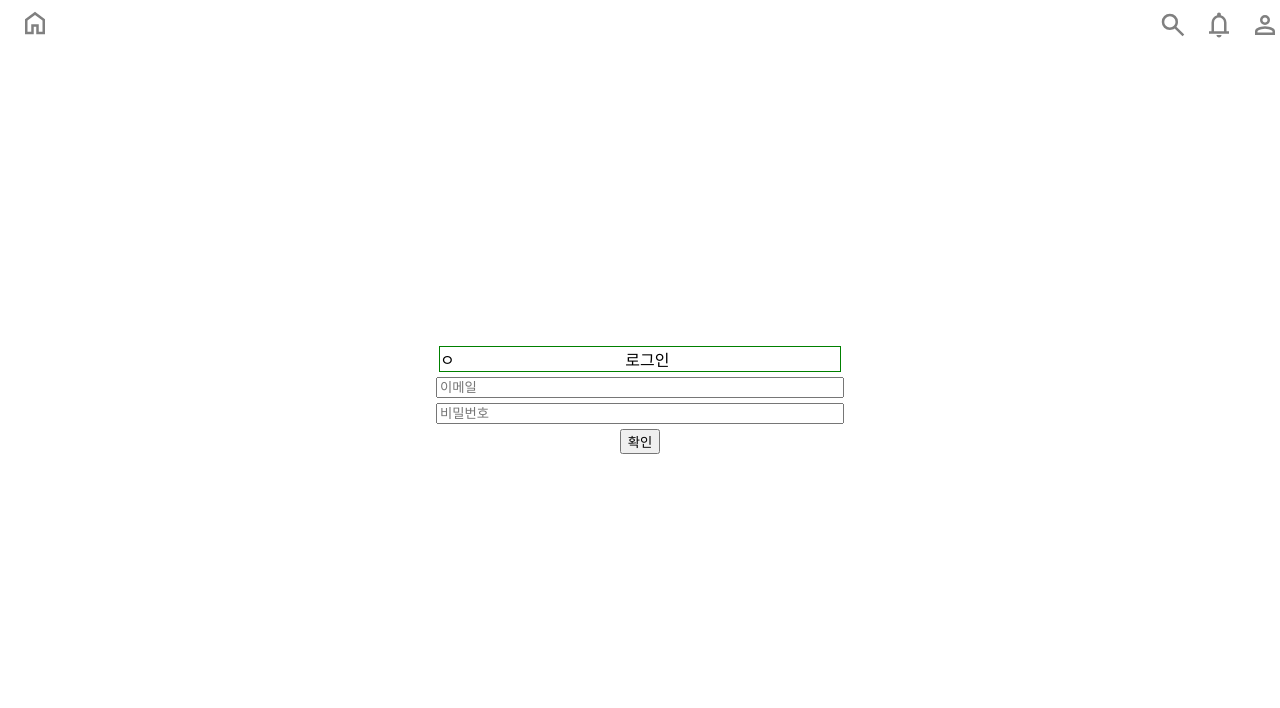
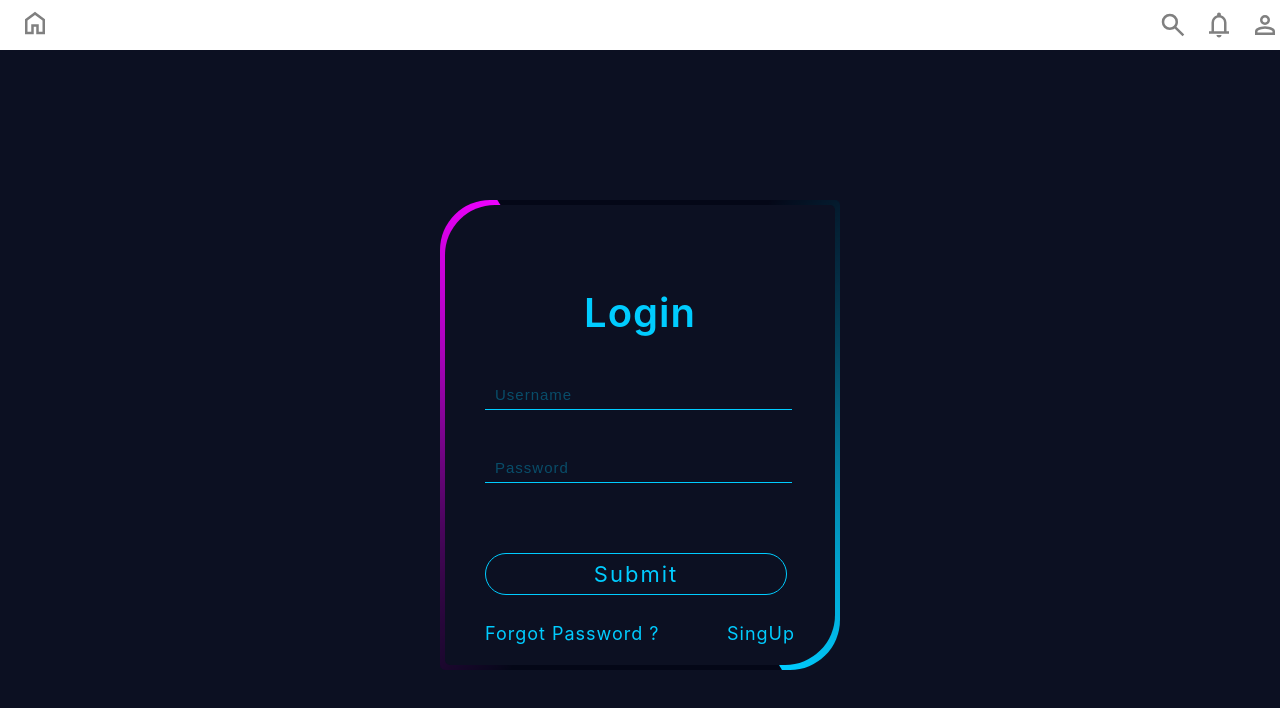
Before and after one commit to wnsgur1855/dma, a React (Create React App) app: page /login in a window 1280 px wide. Shown: the top 708 px of the page. Built offline with nearby package versions, Linux system fonts and the light colour scheme.

Commit message:
[feat]  | 로그인 폼

```diff
--- a/package.json
+++ b/package.json
@@ -6,11 +6,13 @@
     "@testing-library/jest-dom": "^5.17.0",
     "@testing-library/react": "^13.4.0",
     "@testing-library/user-event": "^13.5.0",
+    "axios": "^1.6.7",
     "date-fns": "^3.3.1",
     "react": "^18.2.0",
     "react-datepicker": "^6.1.0",
     "react-dom": "^18.2.0",
     "react-icons": "^5.0.1",
+    "react-query": "^3.39.3",
     "react-router-dom": "^6.22.1",
     "react-scripts": "5.0.1",
     "styled-components": "^6.1.8",
--- a/src/App.js
+++ b/src/App.js
@@ -1,8 +1,15 @@
 import React from 'react';
 import Router from './shared/Router';
+import { QueryClient } from 'react-query';
+import { QueryClientProvider } from 'react-query';
 
 function App() {
-  return <Router />;
+  const queryClient = new QueryClient();
+  return (
+    <QueryClientProvider client={queryClient}>
+      <Router />
+    </QueryClientProvider>
+  );
 }
 
 export default App;
--- a/src/components/Main/Memo.jsx
+++ b/src/components/Main/Memo.jsx
@@ -1,4 +1,6 @@
 import React, { useState } from 'react';
+import { useQuery } from 'react-query';
+import axios from 'axios';
 import styled from 'styled-components';
 import MemoCRUD from './MemoCRUD';
 import MemoPage from './MemoPage';
@@ -11,34 +13,109 @@ const MemoContainer = styled.div`
   width: 400px;
   height: 500px;
   margin: 50px 0 0 20px;
+  background-color: black;
 `;
 
-const MemoTextarea = styled.textarea`
-  width: 98.5%;
-  height: 80%;
-  display: flex;
-  justify-content: center;
-  font-family: 'Nanum Gothic', sans-serif;
-  background-color: rgba(94, 91, 91, 0.219);
-  outline: none;
-  text-align: left;
+const TodoListBox = styled.div`
+  width: 100%;
+  height: 300px;
+  background-color: red;
 `;
 
+const TodoList = styled.ul`
+  width: 100%;
+  padding: 0;
+  list-style-type: none;
+`;
+
+const TodoItem = styled.li`
+  display: flex;
+  align-items: center;
+  margin-bottom: 5px;
+`;
+
+const AddButton = styled.button`
+  border: none;
+  background: none;
+  cursor: pointer;
+  margin-right: 10px;
+`;
+
+const TodoInput = styled.input`
+  width: calc(100% - 30px);
+  border: 1px solid #ccc;
+  border-radius: 5px;
+  padding: 5px;
+`;
+
+const fetchData = async (date) => {
+  const formattedDate = date.toISOString().split('T')[0];
+  const response = await axios.get(
+    `http://localhost:8080/api/events?createdAt=${formattedDate}`
+  );
+  return response.data;
+};
+
 const Memo = ({ selectedDate }) => {
-  const [memo, setMemo] = useState('');
+  const [inputValue, setInputValue] = useState('');
+  const [showInput, setShowInput] = useState(false);
 
-  const handleMemoChange = (e) => {
-    setMemo(e.target.value);
+  const {
+    data: todos,
+    isLoading,
+    isError,
+  } = useQuery(['events', selectedDate], () => fetchData(selectedDate), {
+    enabled: selectedDate !== null, // 선택된 날짜가 없는 경우에는 쿼리를 실행하지 않음
+  });
+
+  const handleInputChange = (e) => {
+    setInputValue(e.target.value);
   };
 
-  const handleSaveMemo = () => {
-    console.log(`날짜 ${selectedDate}에 메모 저장: ${memo}`);
+  const handleInputKeyDown = (e) => {
+    if (e.key === 'Enter' && inputValue.trim() !== '') {
+      // 실제로 서버로의 데이터 추가 요청이 필요하면 여기서 axios.post 등을 사용하여 요청을 보냄
+      setInputValue('');
+      setShowInput(false);
+    }
   };
+
+  const handleAddButtonClick = () => {
+    setShowInput(true);
+  };
+
+  if (isLoading) return <div>Loading...</div>;
+  if (isError) return <div>Error fetching data</div>;
 
   return (
     <MemoContainer>
-      <MemoTextarea value={memo} onChange={handleMemoChange} />
-      {/* <button onClick={handleSaveMemo}>저장</button> */}
+      <TodoListBox>
+        <TodoList>
+          {todos.map((todo, index) => (
+            <TodoItem key={index}>
+              <span>
+                {index + 1}.{todo.title}
+              </span>
+            </TodoItem>
+          ))}
+          {showInput && (
+            <TodoItem>
+              <TodoInput
+                type='text'
+                placeholder='Add a new todo'
+                value={inputValue}
+                onChange={handleInputChange}
+                onKeyDown={handleInputKeyDown}
+              />
+            </TodoItem>
+          )}
+          {!showInput && (
+            <TodoItem>
+              <AddButton onClick={handleAddButtonClick}>+</AddButton>
+            </TodoItem>
+          )}
+        </TodoList>
+      </TodoListBox>
       <MemoPage />
       <MemoCRUD />
     </MemoContainer>
--- a/src/pages/Login.jsx
+++ b/src/pages/Login.jsx
@@ -1,34 +1,198 @@
-import React from 'react';
-import { BigDiv1 } from './FristPage';
-import styled from 'styled-components';
+import React, { useState } from 'react';
+import styled, { keyframes } from 'styled-components';
 import { useNavigate } from 'react-router-dom';
 
-const TopBack = styled.div`
+const rotateBorder = keyframes`
+  0% {
+    transform: rotate(0deg);
+  }
+  100% {
+    transform: rotate(360deg);
+  }
+`;
+
+const Container = styled.div`
+  margin: 0;
+  padding: 0;
+  box-sizing: border-box;
+  width: 100%;
+  height: 100vh;
+  display: flex;
+  justify-content: center;
+  align-items: center;
+  letter-spacing: 1px;
+  background-color: #0c1022;
+`;
+
+const LoginFormContainer = styled.div`
+  position: relative;
+  width: 400px;
+  height: 470px;
+  max-width: 400px;
+  max-height: 470px;
+  background: #040717;
+  border-radius: 50px 5px;
+  display: flex;
+  align-items: center;
+  justify-content: center;
+  overflow: hidden;
+  margin-top: 70px;
+  &::before,
+  &::after {
+    position: absolute;
+    width: 170%;
+    height: 170%;
+    content: '';
+    animation: ${rotateBorder} 6s linear infinite;
+  }
+  &::before {
+    background-image: conic-gradient(
+      transparent,
+      transparent,
+      transparent,
+      #ee00ff
+    );
+  }
+  &::after {
+    background-image: conic-gradient(
+      transparent,
+      transparent,
+      transparent,
+      #00ccff
+    );
+    animation-delay: -3s;
+  }
+`;
+
+const LoginForms = styled.div`
+  position: absolute;
+  background-color: #0c1022;
+  border-radius: 50px 5px;
+  inset: 5px;
+  padding: 50px 40px;
+  z-index: 10;
+  color: #00ccff;
+`;
+
+const Title = styled.h2`
+  font-size: 40px;
+  font-weight: 600;
+  text-align: center;
+`;
+
+const InputGroup = styled.div`
+  margin-top: 40px;
+  position: relative;
+  display: flex;
+  align-items: center;
+  justify-content: start;
+`;
+
+const InputText = styled.input`
+  width: 95%;
+  height: 30px;
+  background: transparent;
+  border: none;
+  outline: none;
+  border-bottom: 1px solid #00ccff;
+  font-size: 20px;
+  padding-left: 10px;
+  color: #00ccff;
+  &::placeholder {
+    font-size: 15px;
+    color: #00ccff52;
+    letter-spacing: 1px;
+  }
+`;
+
+const Icon = styled.i`
+  font-size: 20px;
+  ${InputGroup}:focus-within & {
+    text-shadow: 0 0 10px #00ccff;
+  }
+`;
+
+const ButtonGroup = styled.div`
+  position: relative;
+  width: 300px;
+  height: 40px;
+  transition: 1s;
+  margin-top: 70px;
+`;
+
+const Button = styled.a`
+  position: absolute;
+  width: 100%;
+  height: 100%;
+  text-decoration: none;
+  z-index: 10;
+  cursor: pointer;
+  font-size: 22px;
+  letter-spacing: 2px;
+  border: 1px solid #00ccff;
+  border-radius: 50px;
+  background-color: #0c1022;
+  display: flex;
+  justify-content: center;
+  align-items: center;
+`;
+
+const Footer = styled.div`
+  margin-top: 30px;
   display: flex;
   justify-content: space-between;
-  border: 1px solid green;
-  width: 400px;
 `;
 
-const InputStyle = styled.input`
-  width: 400px;
+const FooterLink = styled.a`
+  text-decoration: none;
+  cursor: pointer;
+  font-size: 18px;
 `;
 
-function Login() {
+const LoginForm = () => {
+  const [isFocused, setIsFocused] = useState(false);
+
   const navigate = useNavigate();
   const goMain = () => {
     navigate('/main');
   };
+
   return (
-    <BigDiv1 gap='5px'>
-      <TopBack>
-        <div>ㅇ</div> <div>로그인</div> <div></div>
-      </TopBack>
-      <InputStyle placeholder='이메일' />
-      <InputStyle placeholder='비밀번호' />
-      <input type='button' value='확인' onClick={goMain} />
-    </BigDiv1>
+    <Container>
+      <LoginFormContainer>
+        <LoginForms>
+          <Title>Login</Title>
+          <InputGroup>
+            <Icon className={`fa fa-user ${isFocused ? 'glowIcon' : ''}`} />
+            <InputText
+              type='text'
+              placeholder='Username'
+              onFocus={() => setIsFocused(true)}
+              onBlur={() => setIsFocused(false)}
+            />
+          </InputGroup>
+          <InputGroup>
+            <Icon
+              className={`fa fa-unlock-alt ${isFocused ? 'glowIcon' : ''}`}
+            />
+            <InputText
+              type='password'
+              placeholder='Password'
+              onFocus={() => setIsFocused(true)}
+              onBlur={() => setIsFocused(false)}
+            />
+          </InputGroup>
+          <ButtonGroup>
+            <Button onClick={goMain}>Submit</Button>
+          </ButtonGroup>
+          <Footer>
+            <FooterLink>Forgot Password ?</FooterLink>
+            <FooterLink>SingUp</FooterLink>
+          </Footer>
+        </LoginForms>
+      </LoginFormContainer>
+    </Container>
   );
-}
+};
 
-export default Login;
+export default LoginForm;
```
Also changed, not shown: 2 other files (tests, documents, lock files or other folders).
